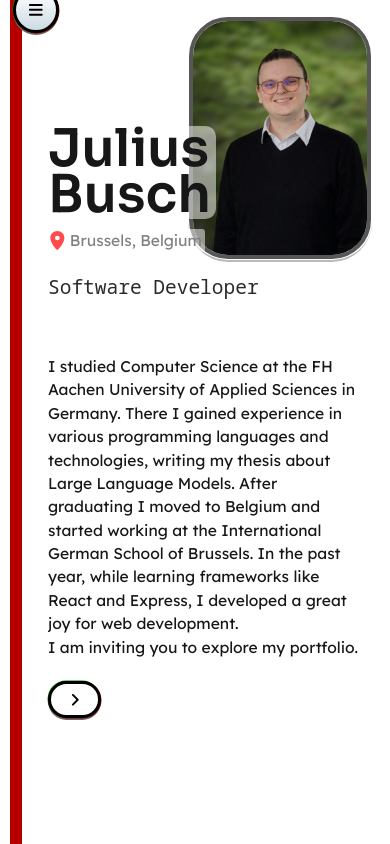
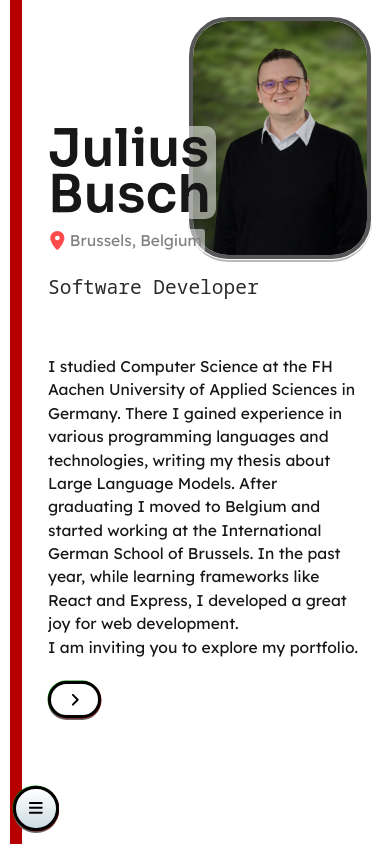
Before and after one commit to julii-b/portfolio-website, a Next.js app: page / in a window 390 px wide. Built offline with nearby package versions, Linux system fonts and the light colour scheme; no server answers; a web font is replaced by a local one.

Commit message:
fix: wrap chat button in container to set position:fixed

```diff
--- a/app/components/navigation-chat/navigation-chat.module.css
+++ b/app/components/navigation-chat/navigation-chat.module.css
@@ -1,12 +1,14 @@
+.chatButtonContiner {
+  position: fixed;
+  bottom: 1em;
+  left: 1em;
+  z-index: 5;
+}
 .openChatButton, .closeChatButton {
   display: none !important;
 }
 @media (max-width: 600px) {
   .openChatButton, .closeChatButton {
-    position: fixed;
-    bottom: 1em;
-    left: 1em;
-    z-index: 5;
     border-radius: 50%;
     width: 3.5em;
     height: 3.5em;
--- a/app/components/navigation-chat/navigation-chat.tsx
+++ b/app/components/navigation-chat/navigation-chat.tsx
@@ -40,6 +40,7 @@ export default function NavigationChat() {
   return (
     <>
       {/** Button to open/close nav on mobile: */}
+      <div className={styles.chatButtonContiner}>
         <Button
         className={
           `${isNavVisible ? styles.closeChatButton : styles.openChatButton}`
@@ -54,6 +55,7 @@ export default function NavigationChat() {
             <FontAwesomeIcon icon={faBars} />
           )}
         </Button>
+      </div>
 
       {/** Navigation chat container: */}
       <motion.div
```
Lines whose indentation alone changed are shown as unchanged.
